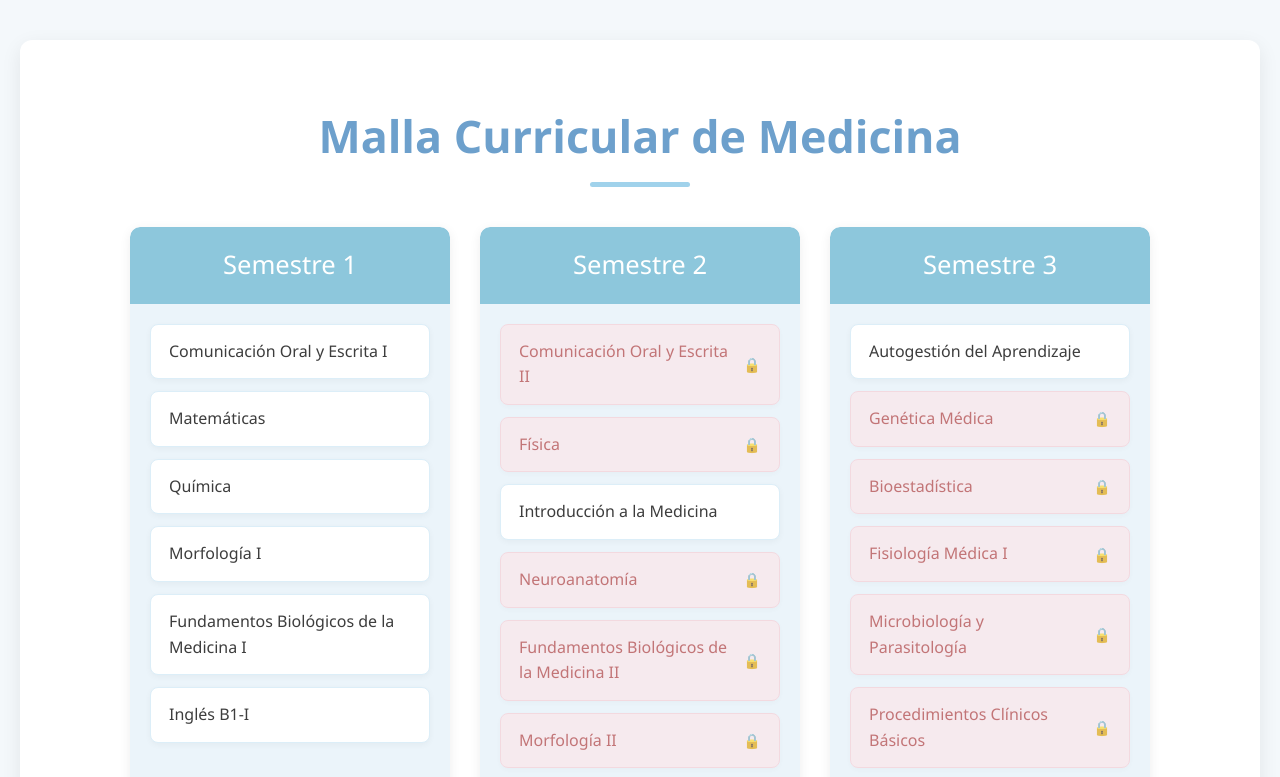
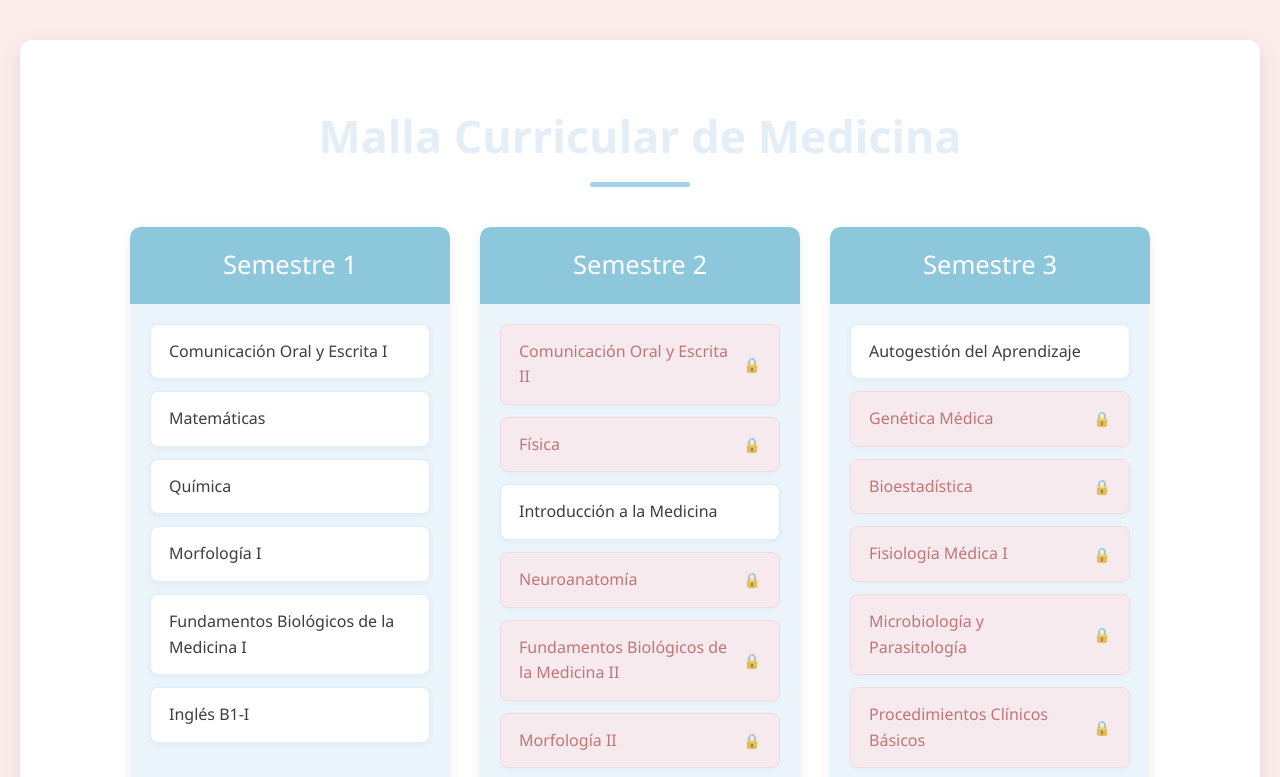
Before and after one commit to Antuan708/malla-curricular, a plain HTML site: page index.html in a window 1280 px wide. Shown: the top 777 px of the page. Drawn offline with Linux system fonts and the light colour scheme.

Commit message:
Update estilos.css

```diff
--- a/estilos.css
+++ b/estilos.css
@@ -1,6 +1,6 @@
 body {
     font-family: 'Segoe UI', Tahoma, Geneva, Verdana, sans-serif;
-    background-color: #F4F8FB; /* Fondo muy claro, casi blanco con un toque de celeste */
+    background-color: #FBECE9; /* Fondo muy claro, casi blanco con un toque de celeste */
     margin: 0;
     padding: 20px;
     color: #3D3D3D; /* Gris oscuro suave para el texto principal */
@@ -18,7 +18,7 @@ body {
 
 h1 {
     text-align: center;
-    color: #6DA0CC; /* Celeste pastel medio para el título */
+    color: #e3eef7; /* Celeste pastel medio para el título */
     margin-bottom: 40px;
     font-size: 2.8em; /* Título un poco más grande */
     position: relative;
```
